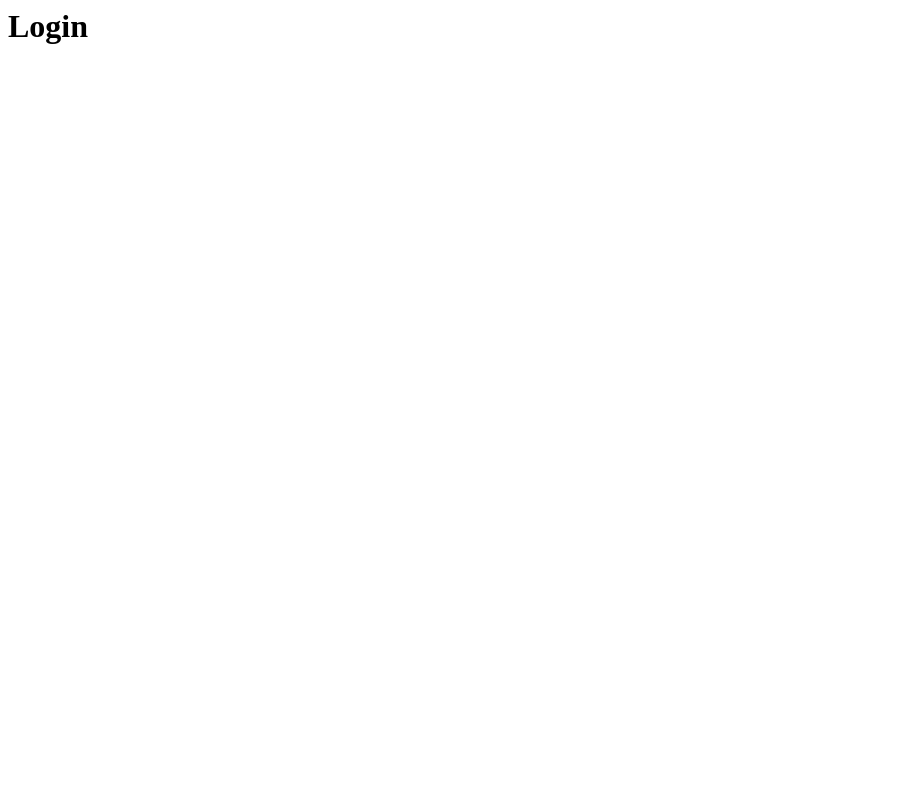
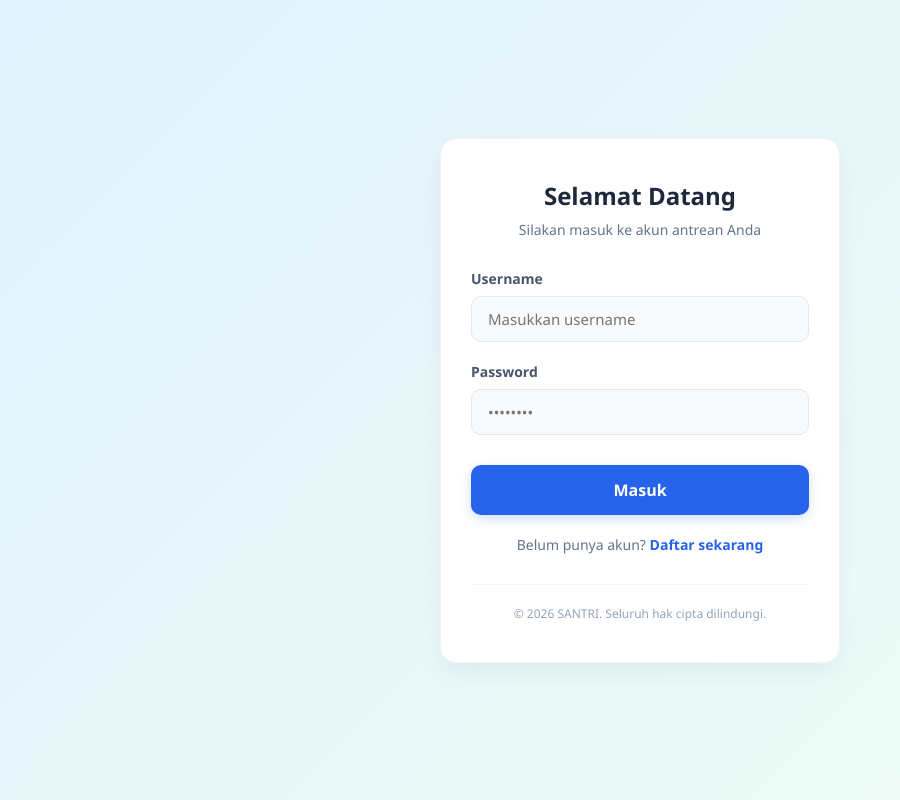
Before and after one commit to Depanskuy/santri, a PHP site: page /login in a window 1280 px wide. Before the commit the part shown is almost empty. Shown: the whole page, without its empty margins (0-900 px from the left). Run offline with PHP 8.4, Linux system fonts and the light colour scheme.

Commit message:
merging michel pull request

```diff
--- a/app/View/auth/login.php
+++ b/app/View/auth/login.php
@@ -1 +1,181 @@
-<h1>Login</h1>
+<!DOCTYPE html>
+<html lang="id">
+<head>
+    <meta charset="UTF-8">
+    <meta name="viewport" content="width=device-width, initial-scale=1.0">
+    <title>Login - Sistem Antrean Klinik</title>
+    <style>
+        * {
+            box-sizing: border-box;
+            margin: 0;
+            padding: 0;
+            font-family: 'Segoe UI', Tahoma, Geneva, Verdana, sans-serif;
+        }
+
+        body {
+            background: linear-gradient(135deg, #e0f2fe 0%, #f0fdf4 100%);
+            min-height: 100vh;
+            display: flex;
+            align-items: center;
+            justify-content: center;
+            padding: 20px;
+        }
+
+        .login-card {
+            background-color: #ffffff;
+            width: 100%;
+            max-width: 400px;
+            padding: 40px 30px;
+            border-radius: 16px;
+            box-shadow: 0 10px 25px rgba(0, 0, 0, 0.05);
+            border: 1px solid #f1f5f9;
+        }
+
+        .login-header {
+            text-align: center;
+            margin-bottom: 30px;
+        }
+
+        .login-header h2 {
+            color: #1e293b;
+            font-size: 24px;
+            font-weight: 700;
+            margin-bottom: 8px;
+        }
+
+        .login-header p {
+            color: #64748b;
+            font-size: 14px;
+        }
+
+        .alert-error {
+            background-color: #fef2f2;
+            border-left: 4px solid #ef4444;
+            color: #b91c1c;
+            padding: 12px 16px;
+            border-radius: 0 8px 8px 0;
+            font-size: 14px;
+            margin-bottom: 20px;
+            font-weight: 500;
+        }
+
+        .form-group {
+            margin-bottom: 20px;
+        }
+
+        .form-group label {
+            display: block;
+            color: #475569;
+            font-size: 14px;
+            font-weight: 600;
+            margin-bottom: 8px;
+        }
+
+        .form-group input {
+            width: 100%;
+            padding: 12px 16px;
+            background-color: #f8fafc;
+            border: 1px solid #e2e8f0;
+            border-radius: 10px;
+            font-size: 15px;
+            color: #1e293b;
+            transition: all 0.2s ease;
+        }
+
+        .form-group input:focus {
+            outline: none;
+            border-color: #2563eb;
+            background-color: #ffffff;
+            box-shadow: 0 0 0 3px rgba(37, 99, 235, 0.15);
+        }
+
+        .btn-submit {
+            width: 100%;
+            padding: 14px;
+            background-color: #2563eb;
+            color: #ffffff;
+            border: none;
+            border-radius: 10px;
+            font-size: 16px;
+            font-weight: 600;
+            cursor: pointer;
+            transition: all 0.2s ease;
+            box-shadow: 0 4px 12px rgba(37, 99, 235, 0.2);
+            margin-top: 10px;
+        }
+
+        .btn-submit:hover {
+            background-color: #1d4ed8;
+            box-shadow: 0 6px 16px rgba(37, 99, 235, 0.3);
+        }
+
+        .btn-submit:active {
+            transform: scale(0.98);
+        }
+
+        .footer-link {
+            text-align: center;
+            margin-top: 20px;
+            font-size: 14px;
+            color: #64748b;
+        }
+
+        .footer-link a {
+            color: #2563eb;
+            text-decoration: none;
+            font-weight: 600;
+        }
+
+        .footer-link a:hover {
+            text-decoration: underline;
+        }
+
+        .login-footer {
+            margin-top: 30px;
+            padding-top: 20px;
+            border-top: 1px solid #f1f5f9;
+            text-align: center;
+            color: #94a3b8;
+            font-size: 12px;
+        }
+    </style>
+</head>
+<body>
+
+    <div class="login-card">
+        <div class="login-header">
+            <h2>Selamat Datang</h2>
+            <p>Silakan masuk ke akun antrean Anda</p>
+        </div>
+
+        <?php if (isset($error) && !empty($error)): ?>
+            <div class="alert-error">
+                <?= htmlspecialchars($error, ENT_QUOTES, 'UTF-8'); ?>
+            </div>
+        <?php endif; ?>
+
+        <form action="/login" method="POST">
+            <div class="form-group">
+                <label for="username">Username</label>
+                <input type="text" id="username" name="username" required autocomplete="username" placeholder="Masukkan username" value="<?= isset($_POST['username']) ? htmlspecialchars($_POST['username'], ENT_QUOTES, 'UTF-8') : ''; ?>">
+            </div>
+
+            <div class="form-group">
+                <label for="password">Password</label>
+                <input type="password" id="password" name="password" required autocomplete="current-password" placeholder="••••••••">
+            </div>
+
+            <button type="submit" class="btn-submit">Masuk</button>
+        </form>
+
+        <div class="footer-link">
+            Belum punya akun? <a href="/santri-belajar/public/register">Daftar sekarang</a>
+        </div>
+
+        <div class="login-footer">
+            <p>&copy; <?= date('Y'); ?> SANTRI. Seluruh hak cipta dilindungi.</p>
+        </div>
+    </div>
+
+</body>
+</html>
```
